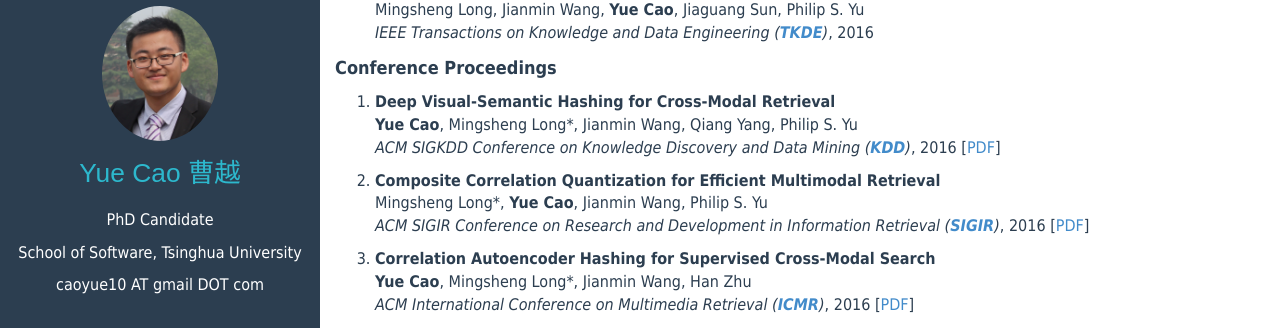
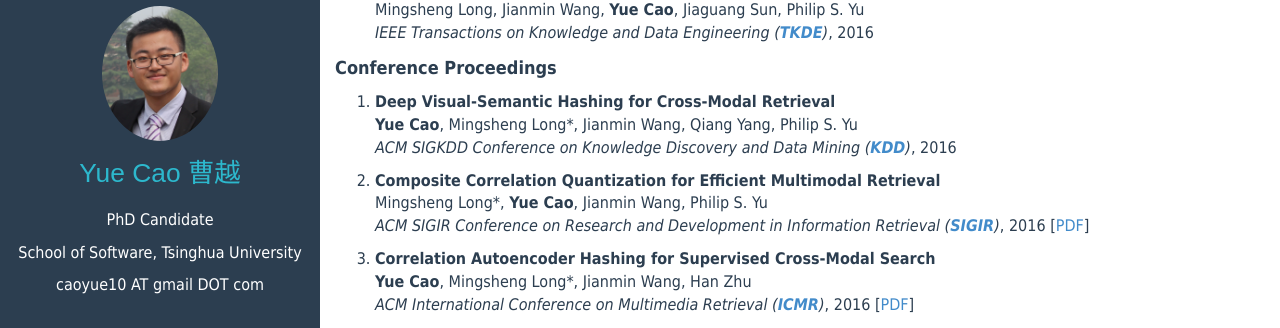
Before and after one commit to caoyue10/caoyue10.github.io, a Jekyll site: the page built from index.html, in a window 1280 px wide and 900 px high, scrolled down 410 px. Shown: the part 122-450 px from the top of the window. Built offline with Jekyll 4.4.1, drawn with Linux system fonts in a browser that asks for light colours; the list of posts is cut into pages by our own code.

Commit message:
pdf removed

```diff
--- a/index.html
+++ b/index.html
@@ -99,7 +99,7 @@
             <strong>Yue Cao</strong>, Mingsheng Long*, Jianmin Wang, Qiang Yang, Philip S. Yu
             <br>
             <em>ACM SIGKDD Conference on Knowledge Discovery and Data Mining (<a href="http://www.kdd.org/kdd2016/"><strong>KDD</strong></a>)</em>, 2016
-	    [<a href="doc/deep-visual-semantic-hashing-dvsh-sigkdd16.pdf">PDF</a>]
+
         </p></li>
         <li><p>
             <strong>Composite Correlation Quantization for Efficient Multimodal Retrieval</strong>
```
